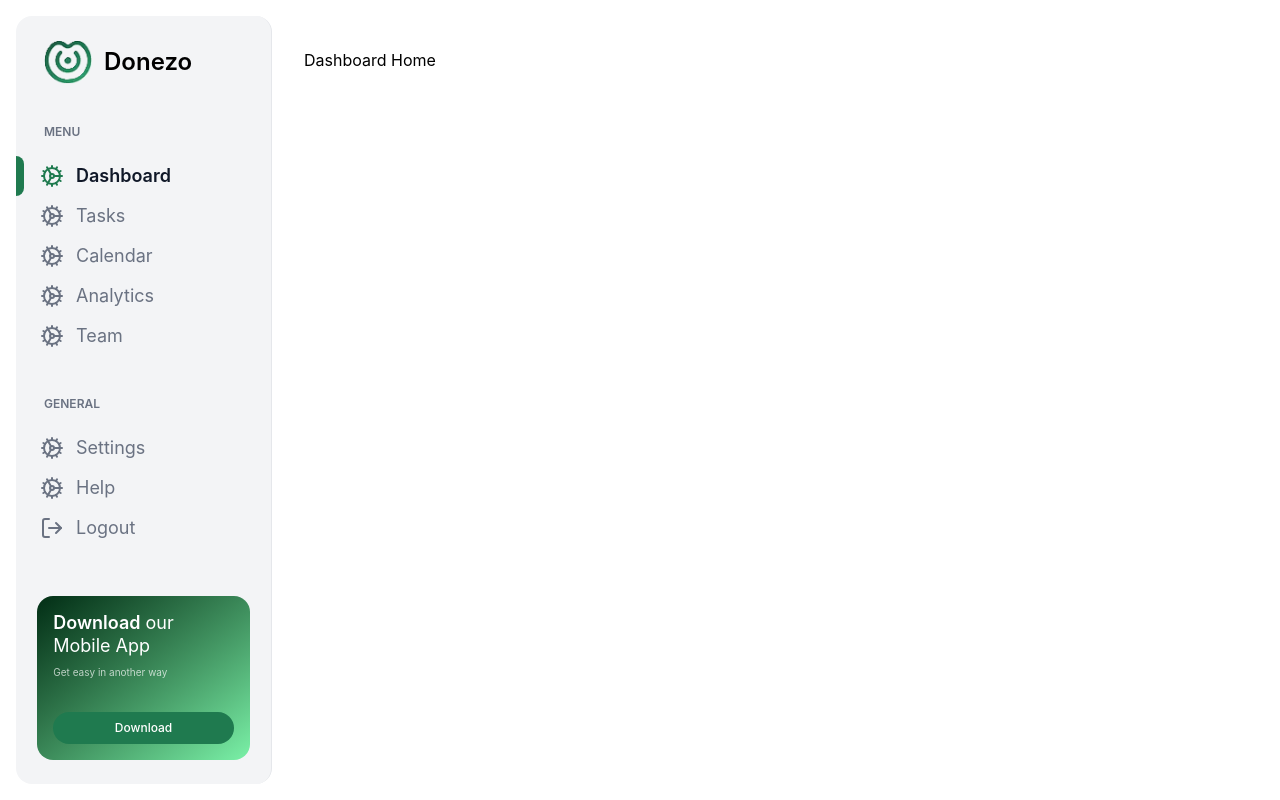
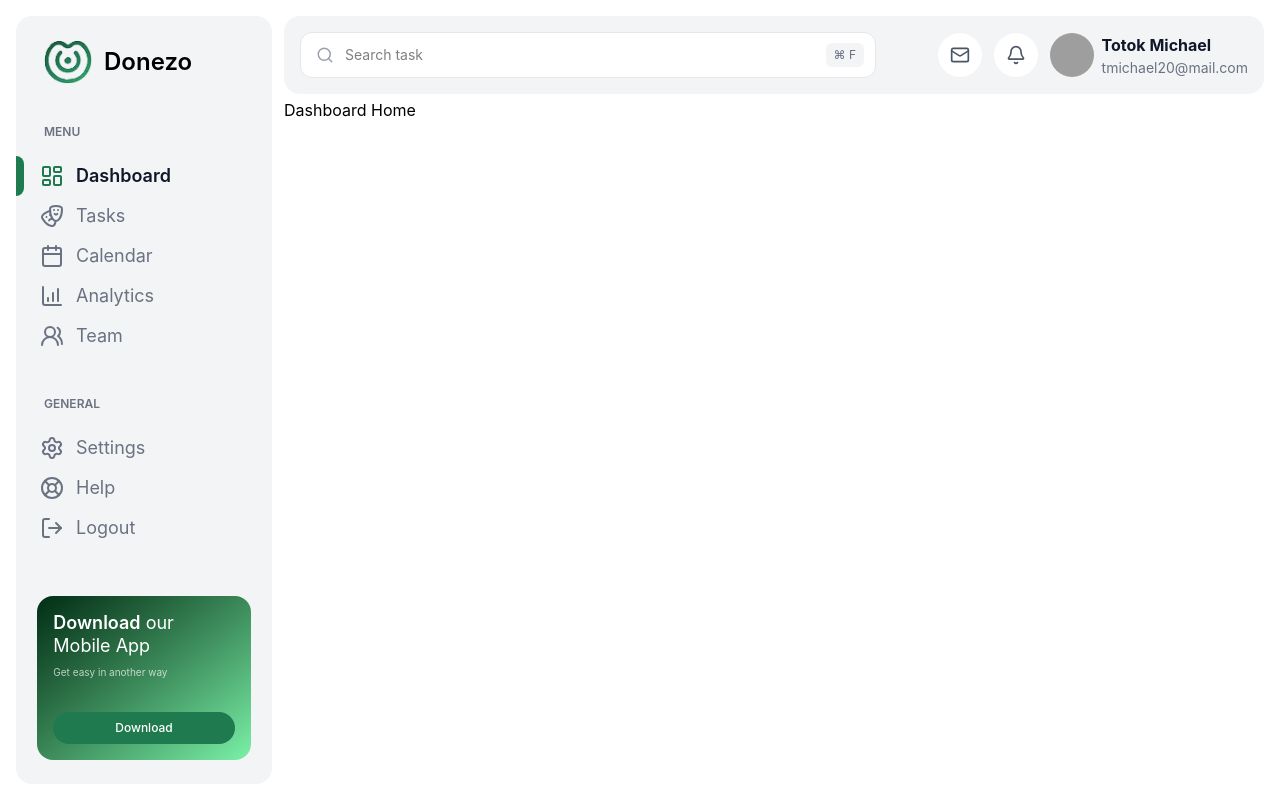
Before and after one commit to Abrar9410/Octarnal-task-dashboard, a React (Vite) app: page /dashboard in a window 1280 px wide. Built offline with nearby package versions, Linux system fonts and the light colour scheme; grey boxes are pictures that could not be loaded.

Commit message:
TopNavbar component completed

```diff
--- a/src/components/dashboard/Sidebar.tsx
+++ b/src/components/dashboard/Sidebar.tsx
@@ -1,6 +1,7 @@
 import { Link, useLocation } from "react-router";
 import Logo from "../Logo";
-import { Cog, LogOut } from "lucide-react";
+import { Calendar, ChartColumnIncreasing, Drama, LayoutDashboard, LifeBuoy, LogOut, Settings, UsersRound } from "lucide-react";
+
 
 
 const Sidebar = () => {
@@ -8,7 +9,7 @@ const Sidebar = () => {
     const location = useLocation();
 
     return (
-        <aside className="w-64 bg-gray-100 border-r border-gray-200 flex flex-col justify-between py-6 rounded-2xl">
+        <aside className="w-64 bg-gray-100 flex flex-col justify-between py-6 mr-3 rounded-2xl">
 
             {/* Top Section */}
             <div>
@@ -19,27 +20,27 @@ const Sidebar = () => {
                     <div className="flex flex-col">
                         <Link to="/dashboard" className="h-10 flex items-center">
                             <div className={`w-2 h-full rounded-r-2xl ${location.pathname === "/dashboard" ? "bg-[#1F7A4F]" : "bg-gray-100"}`}/>
-                            <Cog className={`w-6 ml-4 mr-3 ${location.pathname === "/dashboard" ? "text-[#1F7A4F]" : "text-gray-500"}`} />
+                            <LayoutDashboard className={`w-6 ml-4 mr-3 ${location.pathname === "/dashboard" ? "text-[#1F7A4F]" : "text-gray-500"}`} />
                             <span className={`text-lg ${location.pathname === "/dashboard" ? "text-gray-900 font-semibold" : "text-gray-500"}`}>Dashboard</span>
                         </Link>
                         <Link to="/dashboard/tasks" className="h-10 flex items-center">
                             <div className={`w-2 h-full rounded-r-2xl ${location.pathname === "/dashboard/tasks" ? "bg-[#1F7A4F]" : "bg-gray-100"}`}/>
-                            <Cog className={`w-6 ml-4 mr-3 ${location.pathname === "/dashboard/tasks" ? "text-[#1F7A4F]" : "text-gray-500"}`} />
+                            <Drama className={`w-6 ml-4 mr-3 ${location.pathname === "/dashboard/tasks" ? "text-[#1F7A4F]" : "text-gray-500"}`} />
                             <span className={`text-lg ${location.pathname === "/dashboard/tasks" ? "text-gray-900 font-semibold" : "text-gray-500"}`}>Tasks</span>
                         </Link>
                         <Link to="/dashboard/calendar" className="h-10 flex items-center">
                             <div className={`w-2 h-full rounded-r-2xl ${location.pathname === "/dashboard/calendar" ? "bg-[#1F7A4F]" : "bg-gray-100"}`}/>
-                            <Cog className={`w-6 ml-4 mr-3 ${location.pathname === "/dashboard/calendar" ? "text-[#1F7A4F]" : "text-gray-500"}`} />
+                            <Calendar className={`w-6 ml-4 mr-3 ${location.pathname === "/dashboard/calendar" ? "text-[#1F7A4F]" : "text-gray-500"}`} />
                             <span className={`text-lg ${location.pathname === "/dashboard/calendar" ? "text-gray-900 font-semibold" : "text-gray-500"}`}>Calendar</span>
                         </Link>
                         <Link to="/dashboard/analytics" className="h-10 flex items-center">
                             <div className={`w-2 h-full rounded-r-2xl ${location.pathname === "/dashboard/analytics" ? "bg-[#1F7A4F]" : "bg-gray-100"}`}/>
-                            <Cog className={`w-6 ml-4 mr-3 ${location.pathname === "/dashboard/analytics" ? "text-[#1F7A4F]" : "text-gray-500"}`} />
+                            <ChartColumnIncreasing className={`w-6 ml-4 mr-3 ${location.pathname === "/dashboard/analytics" ? "text-[#1F7A4F]" : "text-gray-500"}`} />
                             <span className={`text-lg ${location.pathname === "/dashboard/analytics" ? "text-gray-900 font-semibold" : "text-gray-500"}`}>Analytics</span>
                         </Link>
                         <Link to="/dashboard/team" className="h-10 flex items-center">
                             <div className={`w-2 h-full rounded-r-2xl ${location.pathname === "/dashboard/team" ? "bg-[#1F7A4F]" : "bg-gray-100"}`}/>
-                            <Cog className={`w-6 ml-4 mr-3 ${location.pathname === "/dashboard/team" ? "text-[#1F7A4F]" : "text-gray-500"}`} />
+                            <UsersRound className={`w-6 ml-4 mr-3 ${location.pathname === "/dashboard/team" ? "text-[#1F7A4F]" : "text-gray-500"}`} />
                             <span className={`text-lg ${location.pathname === "/dashboard/team" ? "text-gray-900 font-semibold" : "text-gray-500"}`}>Team</span>
                         </Link>
                     </div>
@@ -50,12 +51,12 @@ const Sidebar = () => {
                     <div className="flex flex-col">
                         <Link to="/dashboard/settings" className="h-10 flex items-center">
                             <div className={`w-2 h-full rounded-r-2xl ${location.pathname === "/dashboard/settings" ? "bg-[#1F7A4F]" : "bg-gray-100"}`} />
-                            <Cog className={`w-6 ml-4 mr-3 ${location.pathname === "/dashboard/settings" ? "text-[#1F7A4F]" : "text-gray-500"}`} />
+                            <Settings className={`w-6 ml-4 mr-3 ${location.pathname === "/dashboard/settings" ? "text-[#1F7A4F]" : "text-gray-500"}`} />
                             <span className={`text-lg ${location.pathname === "/dashboard/settings" ? "text-gray-900 font-semibold" : "text-gray-500"}`}>Settings</span>
                         </Link>
                         <Link to="/dashboard/help" className="h-10 flex items-center">
                             <div className={`w-2 h-full rounded-r-2xl ${location.pathname === "/dashboard/help" ? "bg-[#1F7A4F]" : "bg-gray-100"}`} />
-                            <Cog className={`w-6 ml-4 mr-3 ${location.pathname === "/dashboard/help" ? "text-[#1F7A4F]" : "text-gray-500"}`} />
+                            <LifeBuoy className={`w-6 ml-4 mr-3 ${location.pathname === "/dashboard/help" ? "text-[#1F7A4F]" : "text-gray-500"}`} />
                             <span className={`text-lg ${location.pathname === "/dashboard/help" ? "text-gray-900 font-semibold" : "text-gray-500"}`}>Help</span>
                         </Link>
                         <p className="h-10 flex items-center text-gray-500 text-lg cursor-pointer hover:text-red-500">
--- /dev/null
+++ b/src/components/dashboard/TopNavbar.tsx
@@ -0,0 +1,59 @@
+import { Search, Mail, Bell } from "lucide-react";
+
+const TopNavbar = () => {
+    return (
+        <div className="bg-gray-100 flex justify-between items-center p-4 rounded-2xl mb-1">
+
+            {/* Search Bar */}
+            <div className="flex items-center gap-4 w-full max-w-xl">
+
+                <div className="relative w-full">
+                    <Search className="absolute left-4 top-1/2 -translate-y-1/2 text-gray-400" size={18} />
+
+                    <input
+                        type="text"
+                        placeholder="Search task"
+                        className="w-full bg-white border border-gray-200 rounded-xl pl-11 pr-16 py-3 focus:outline-none focus:ring-2 focus:ring-[#1F7A4F] text-sm"
+                    />
+
+                    <span className="absolute right-3 top-1/2 -translate-y-1/2 bg-gray-100 text-gray-500 text-xs px-2 py-1 rounded-md">
+                        ⌘ F
+                    </span>
+                </div>
+            </div>
+
+            <div className="flex items-center gap-3 ml-6">
+
+                <button className="cursor-pointer p-3 rounded-full bg-white">
+                    <Mail className="text-gray-600" size={20} />
+                </button>
+
+                <button className="cursor-pointer p-3 rounded-full bg-white">
+                    <Bell className="text-gray-600" size={20} />
+                </button>
+
+                <div className="flex items-center gap-2">
+
+                    <img
+                        src="https://i.pravatar.cc/40"
+                        alt="User"
+                        className="w-11 h-11 rounded-full object-cover"
+                    />
+
+                    <div className="leading-relaxed">
+                        <p className="font-bold text-gray-900">
+                            Totok Michael
+                        </p>
+                        <p className="text-sm text-gray-500 font-normal">
+                            tmichael20@mail.com
+                        </p>
+                    </div>
+
+                </div>
+            </div>
+
+        </div>
+    );
+};
+
+export default TopNavbar;
--- a/src/layouts/DashboardLayout.tsx
+++ b/src/layouts/DashboardLayout.tsx
@@ -1,12 +1,14 @@
 import { Outlet } from "react-router";
 import Sidebar from "../components/dashboard/Sidebar";
+import TopNavbar from "../components/dashboard/TopNavbar";
 
 
 const DashboardLayout = () => {
     return (
         <div className="flex min-h-screen p-4">
             <Sidebar />
-            <main className="flex-1 p-6 lg:p-8">
+            <main className="flex-1">
+                <TopNavbar />
                 <Outlet />
             </main>
         </div>
```
